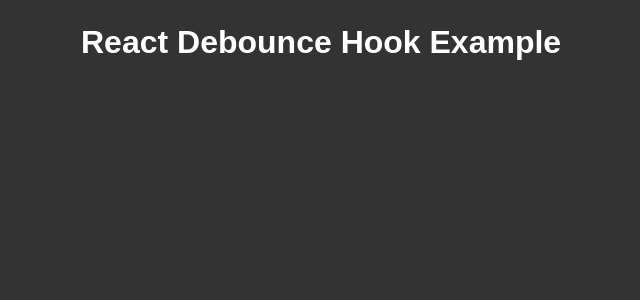
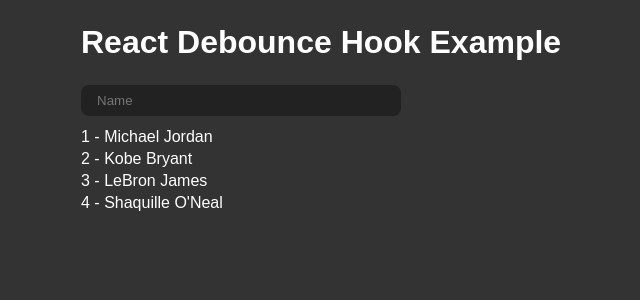
Before and after one commit to victorbadaro/react-debounce-hook-example, a React (Vite) app: page / in a window 1280 px wide. Shown: the top 300 px of the page, without its empty margins (47-687 px from the left). Built offline with nearby package versions, Linux system fonts and the light colour scheme; data requests are answered from the project's data file.

Commit message:
feat: add Users component

```diff
--- a/src/App.tsx
+++ b/src/App.tsx
@@ -1,3 +1,4 @@
+import { Users } from './components/Users';
 import { Container } from './layouts/Container';
 
 import './styles/global.css';
@@ -6,6 +7,7 @@
 	return (
 		<Container>
 			<h1>React Debounce Hook Example</h1>
+			<Users />
 		</Container>
 	);
 }
--- /dev/null
+++ b/src/components/Users/index.tsx
@@ -0,0 +1,31 @@
+import { useEffect, useState } from 'react';
+import { User, UsersProps } from './types';
+
+import styles from './styles.module.css';
+
+export function Users({ ...rest }: UsersProps) {
+	const [name, setName] = useState('');
+	const [users, setUsers] = useState<User[]>([]);
+
+	useEffect(() => {
+		fetch(`http://localhost:3000/users?name_like=${name}`)
+			.then(response => response.json())
+			.then(data => setUsers(data))
+			.catch(error => console.error(error));
+	}, [name]);
+
+	return (
+		<div {...rest} className={styles['users-container']}>
+			<input
+				type="text"
+				placeholder="Name"
+				value={name}
+				onChange={event => setName(event.target.value)}
+			/>
+
+			<ul>
+				{users.map(user => <li key={user.id}>{user.id} - {user.name}</li>)}
+			</ul>
+		</div>
+	);
+}
--- /dev/null
+++ b/src/components/Users/styles.module.css
@@ -0,0 +1,17 @@
+.users-container input {
+	margin-top: 24px;
+	padding: 8px 16px;
+	width: 320px;
+	border-radius: 8px;
+	background-color: #222;
+	color: #fff;
+}
+
+.users-container ul {
+	margin-top: 12px;
+	list-style: none;
+}
+
+.users-container ul li+li {
+	margin-top: 4px;
+}
--- /dev/null
+++ b/src/components/Users/types.ts
@@ -0,0 +1,8 @@
+import { ElementRef, HTMLAttributes } from 'react';
+
+export interface User {
+	id: number;
+	name: string;
+}
+
+export interface UsersProps extends HTMLAttributes<ElementRef<'div'>> { }
```
